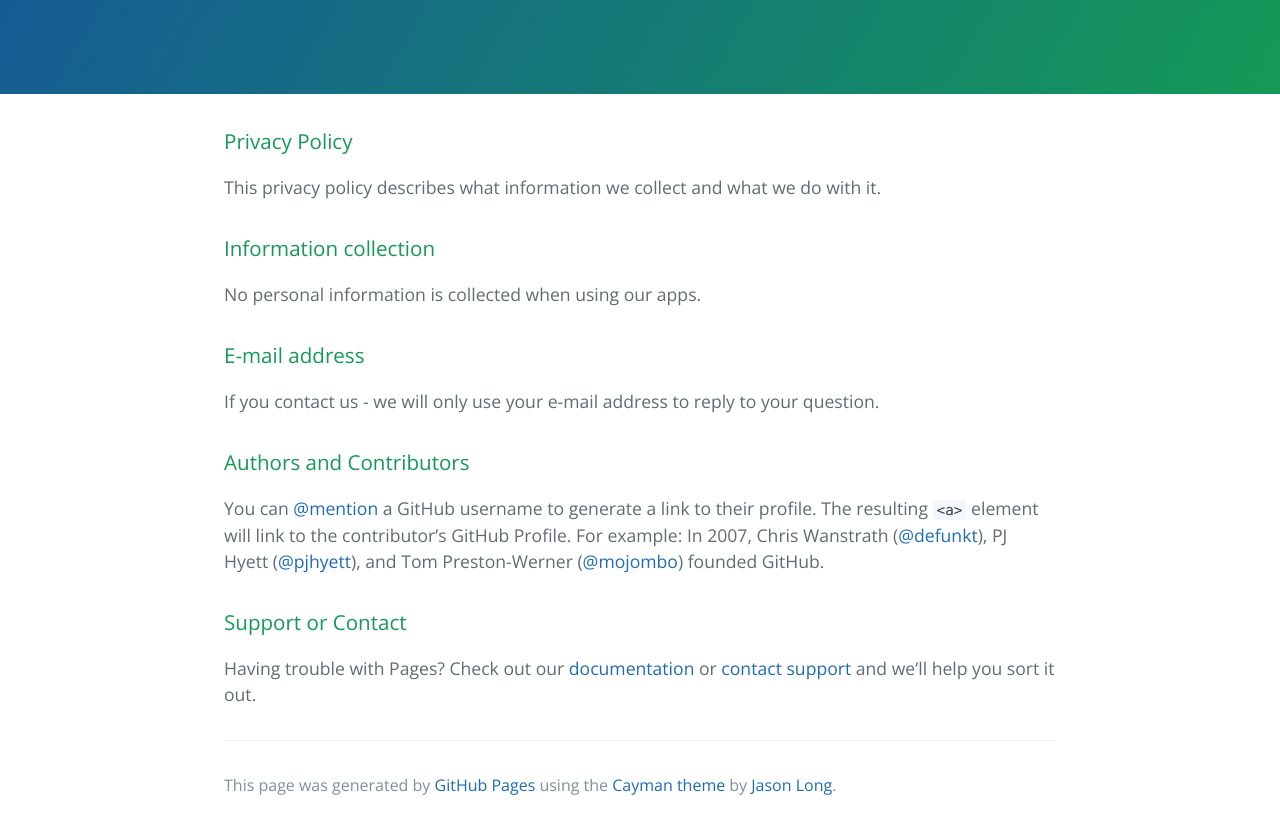
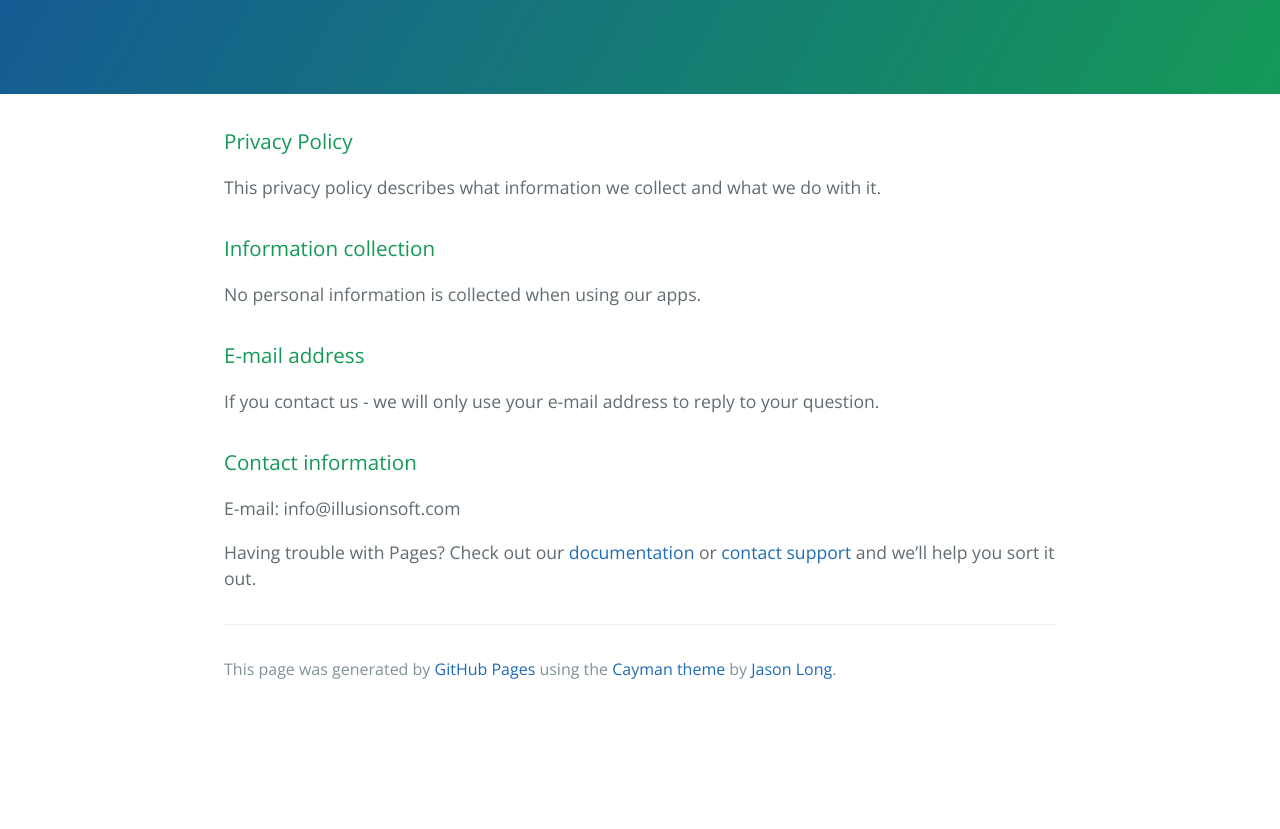
Before and after one commit to illusion-soft/illusion-soft.github.io, a plain HTML site: page index.html in a window 1280 px wide. Shown: the part 176-1005 px from the top of the page. After the commit the page ends 889 px from the top, so only its background shows below. Drawn offline with nearby package versions, Linux system fonts and the light colour scheme.

Commit message:
Update index.html

```diff
--- a/index.html
+++ b/index.html
@@ -32,12 +32,9 @@
 <p>If you contact us - we will only use your e-mail address to reply to your question.</p>
 
 <h3>
-<a id="authors-and-contributors" class="anchor" href="#authors-and-contributors" aria-hidden="true"><span aria-hidden="true" class="octicon octicon-link"></span></a>Authors and Contributors</h3>
+<a id="authors-and-contributors" class="anchor" href="#authors-and-contributors" aria-hidden="true"><span aria-hidden="true" class="octicon octicon-link"></span></a>Contact information</h3>
 
-<p>You can <a href="https://github.com/blog/821" class="user-mention">@mention</a> a GitHub username to generate a link to their profile. The resulting <code>&lt;a&gt;</code> element will link to the contributor’s GitHub Profile. For example: In 2007, Chris Wanstrath (<a href="https://github.com/defunkt" class="user-mention">@defunkt</a>), PJ Hyett (<a href="https://github.com/pjhyett" class="user-mention">@pjhyett</a>), and Tom Preston-Werner (<a href="https://github.com/mojombo" class="user-mention">@mojombo</a>) founded GitHub.</p>
-
-<h3>
-<a id="support-or-contact" class="anchor" href="#support-or-contact" aria-hidden="true"><span aria-hidden="true" class="octicon octicon-link"></span></a>Support or Contact</h3>
+<p>E-mail: info@illusionsoft.com</p>
 
 <p>Having trouble with Pages? Check out our <a href="https://help.github.com/pages">documentation</a> or <a href="https://github.com/contact">contact support</a> and we’ll help you sort it out.</p>
 
```
